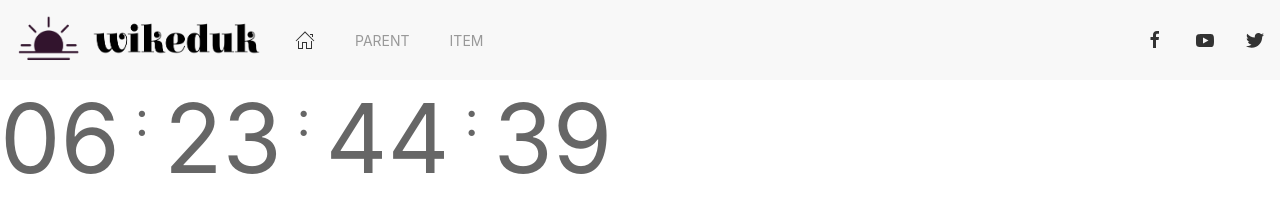
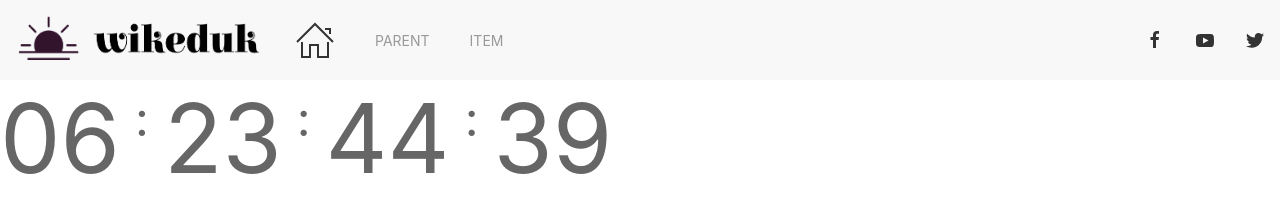
Before and after one commit to PROFESSADIKI/wikeduk, a Jekyll site: the page built from index.html, in a window 1280 px wide. Shown: the top 212 px of the page. Built offline with Jekyll 4.4.1, drawn with Linux system fonts in a browser that asks for light colours.

Commit message:
Update nav.html

```diff
--- a/_includes/nav.html
+++ b/_includes/nav.html
@@ -3,7 +3,7 @@
     <div class="uk-navbar-left">
 <a class="uk-navbar-item uk-logo" href="{{site.baseurl}}/"><img data-src="{{site.baseurl}}/img/logo.png" width="250" height="30" alt="" uk-img></a>
         <ul class="uk-navbar-nav uk-iconnav">
-            <li class="uk-active"><a href="{{site.baseurl}}/" uk-icon="icon: home"></a></li>
+            <li class="uk-active"><a href="{{site.baseurl}}/" uk-icon="icon: home; ratio: 2"></a></li>
             <li>
                 <a href="#">Parent</a>
                 <div class="uk-navbar-dropdown">
```
